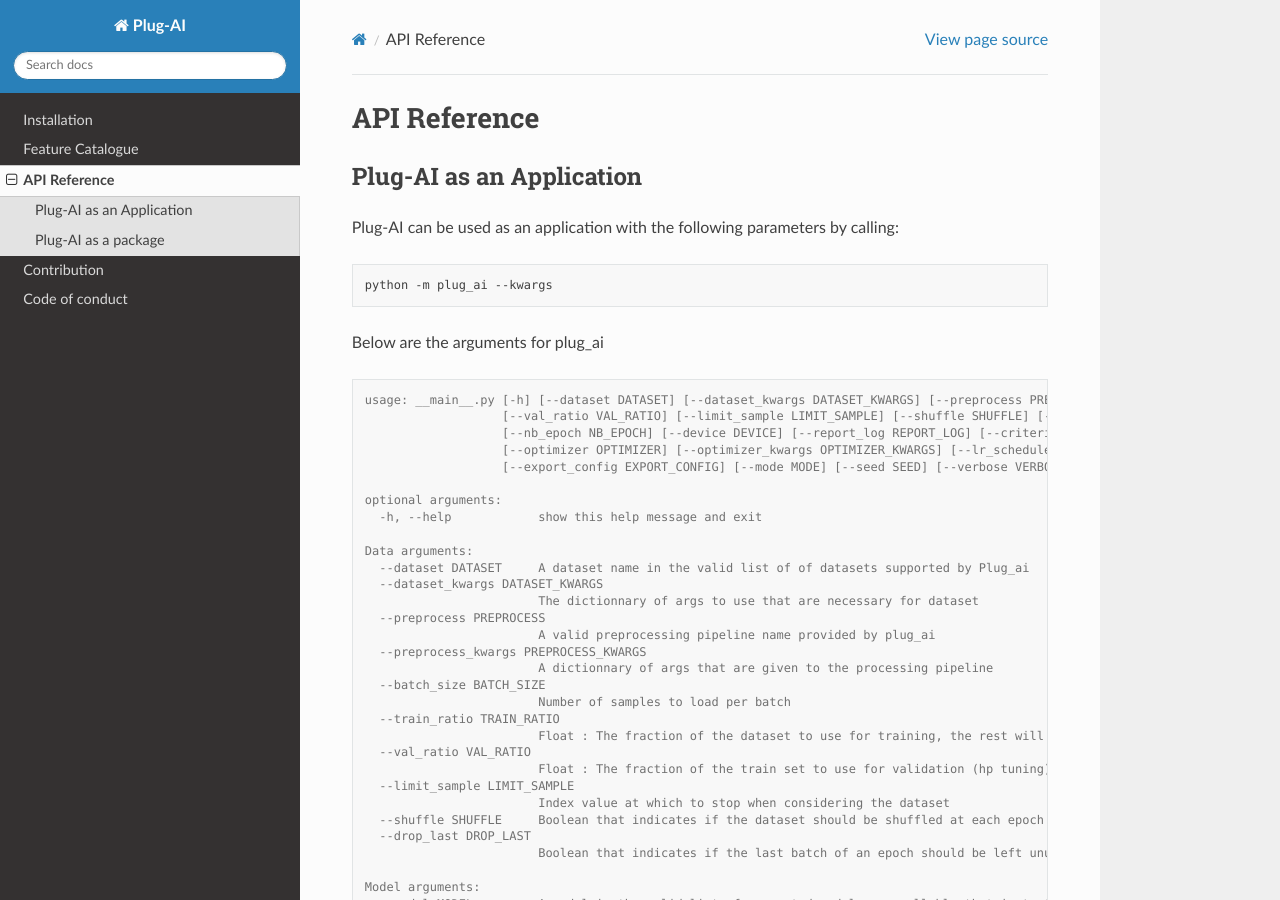
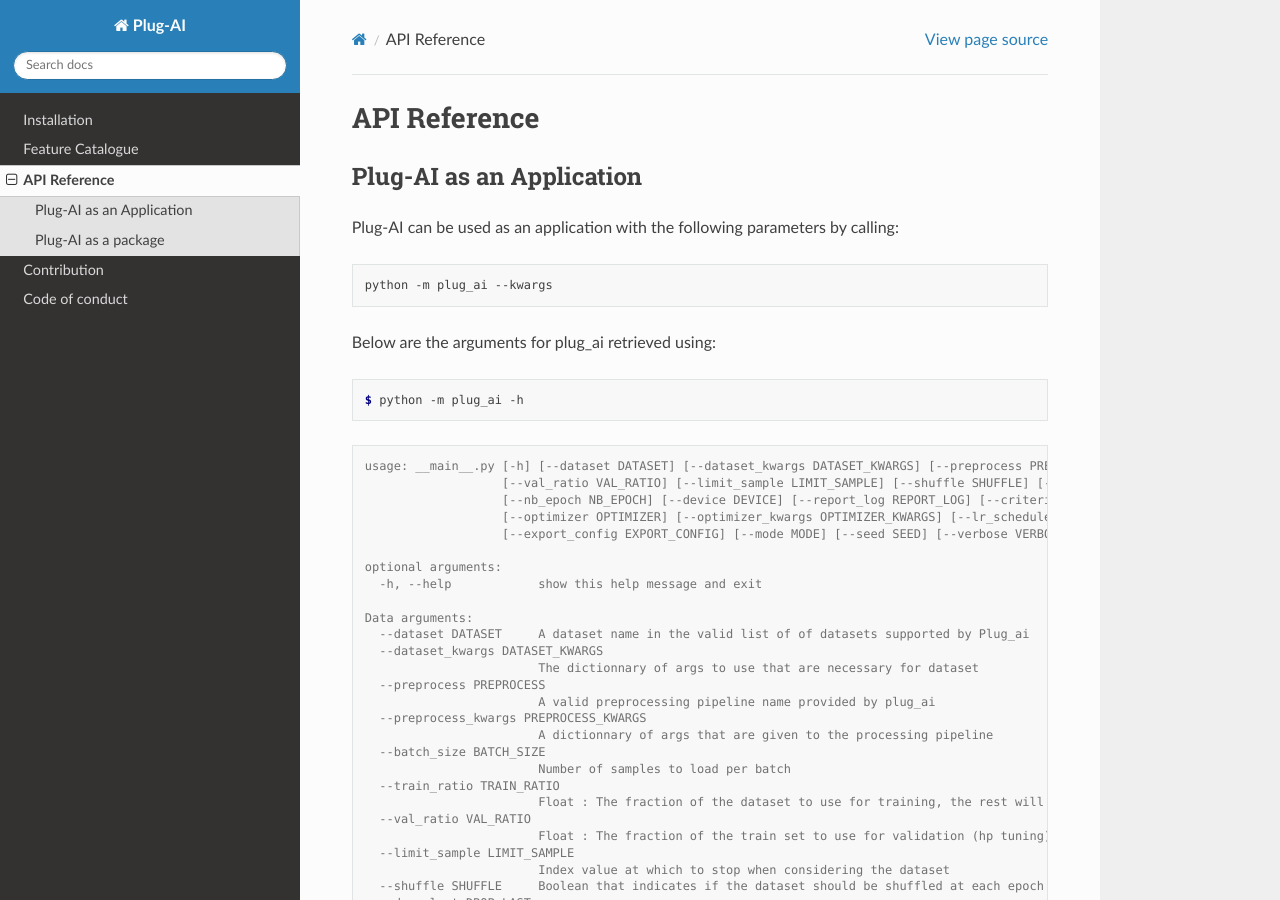
Before and after one commit to CaroleFri/Plug-AI, a Sphinx documentation site: the page built from docs/source/api_reference.rst, in a window 1280 px wide and 900 px high. Built offline with Sphinx 7.4.7 and the Read the Docs theme 2.0.0, drawn with Linux system fonts in a browser that asks for light colours.

Commit message:
Update api_reference.rst

```diff
--- a/docs/source/api_reference.rst
+++ b/docs/source/api_reference.rst
@@ -10,7 +10,13 @@ Plug-AI can be used as an application with the following parameters by calling:
 
    python -m plug_ai --kwargs
 
-Below are the arguments for plug_ai
+Below are the arguments for plug_ai retrieved using:
+
+.. code-block:: console
+
+   $ python -m plug_ai -h
+
+
 
 .. literalinclude:: plug_ai_help.txt
    :language: console
```
